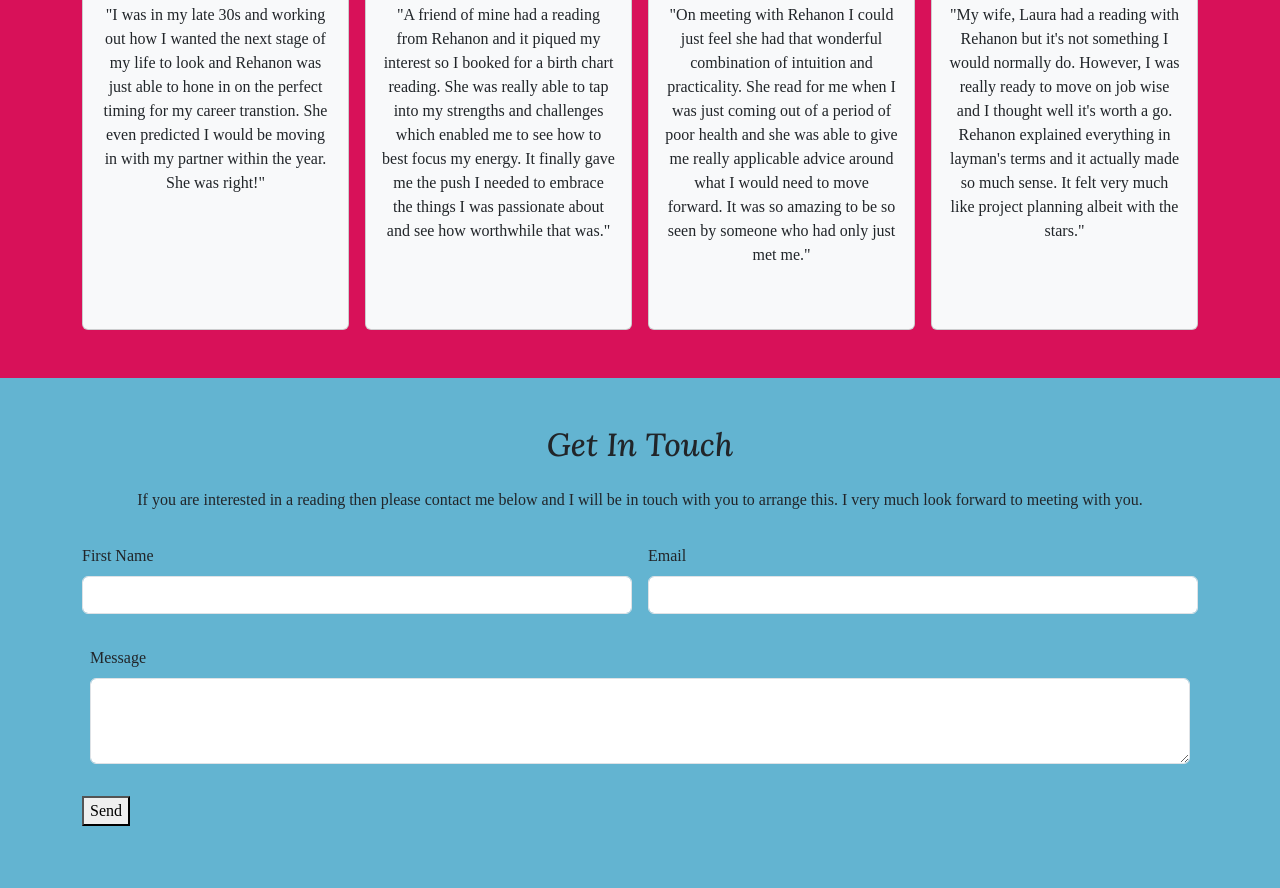
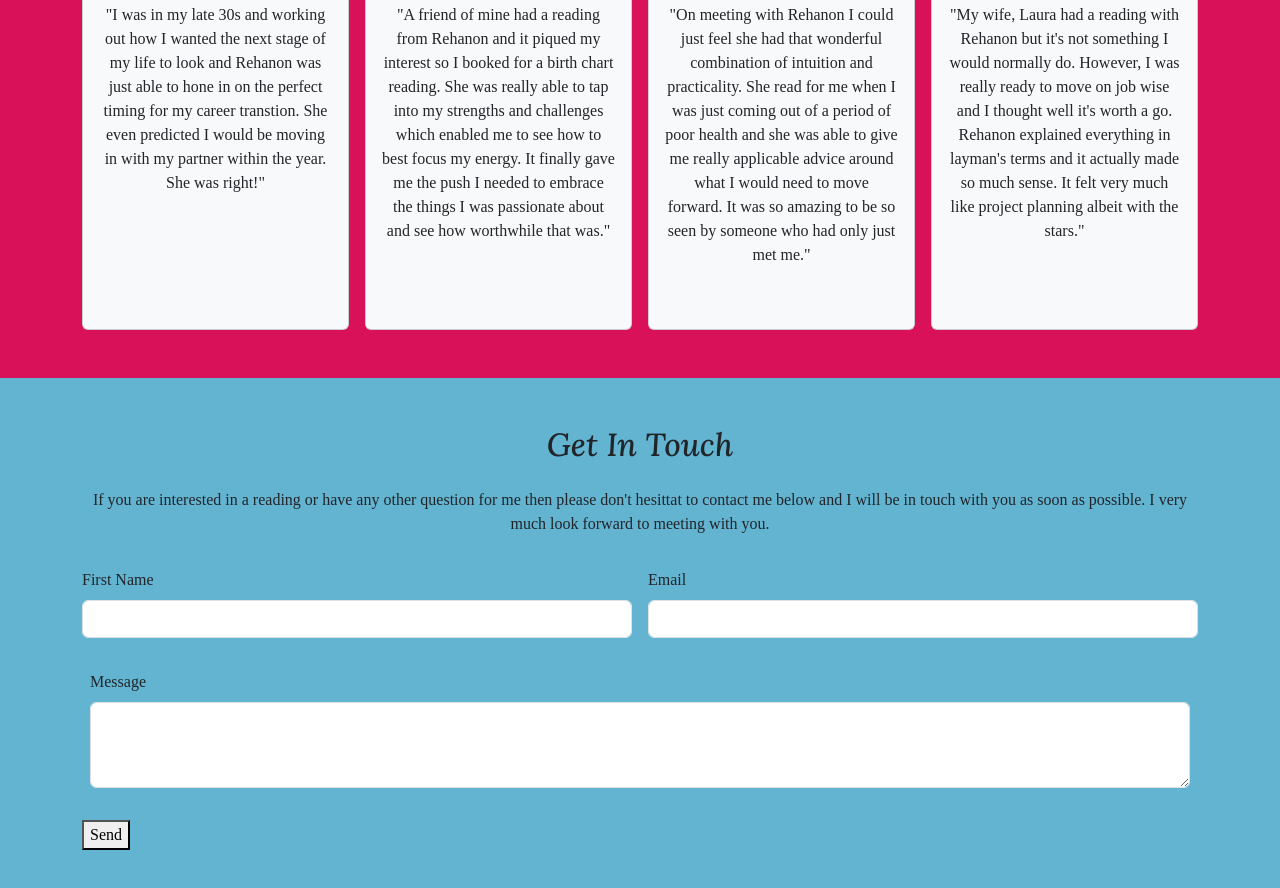
Before and after one commit to Rehanon-Mackenzie/Rehanon-Mackenzie-Astrology, a plain HTML site: page index.html in a window 1280 px wide. Shown: the part 2963-3851 px from the top of the page. Drawn offline with nearby package versions, Linux system fonts and the light colour scheme; a web font is replaced by a local one.

Commit message:
add all the features content

```diff
--- a/index.html
+++ b/index.html
@@ -210,9 +210,8 @@
       <div class="container">
         <form action="thank-you.html" class="row g-3">
           <h2 class="text-center">Get In Touch</h2>
-          <p class="text-center">If you are interested in a reading then please contact me below and I will be in touch
-            with you to arrange
-            this. I very much look forward to meeting with you.</p>
+          <p class="text-center">If you are interested in a reading or have any other question for me then please don't hesittat to contact me below and I will be in touch
+            with you as soon as possible. I very much look forward to meeting with you.</p>
           <div class="col">
             <label for="FirstName" class="form-label">First Name</label>
             <input type="text" class="form-control" id="FirstName" required>
```
Also changed, not shown: 1 other file.
